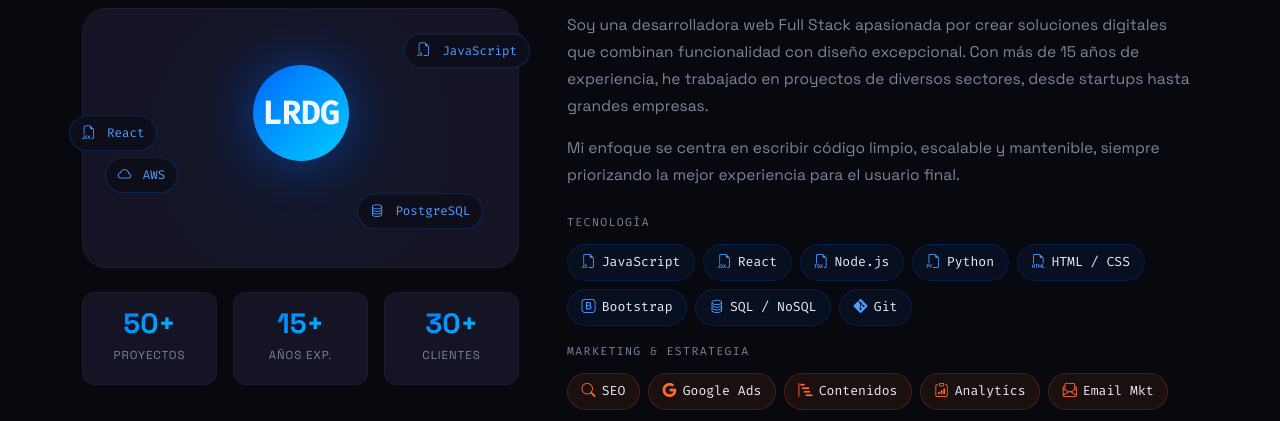
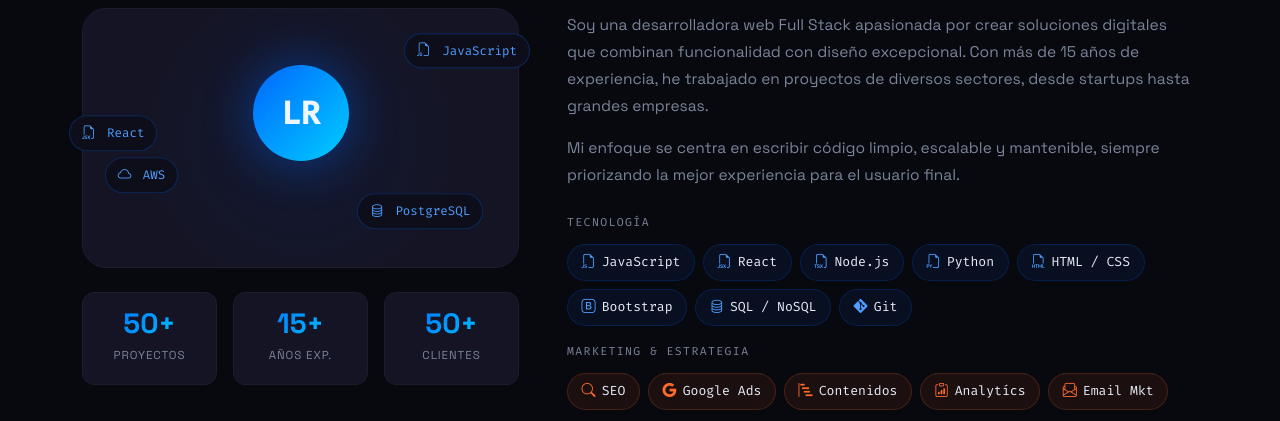
Before and after one commit to luciromero/luciromero.github.io, a Jekyll site: the page built from index.html, in a window 1280 px wide and 900 px high, scrolled down 2280 px. Shown: the part 168-589 px from the top of the window. Built offline with Jekyll 4.4.1, drawn with Linux system fonts in a browser that asks for light colours.

Commit message:
cambio en iniciales y sobre mi

```diff
--- a/_config.yml
+++ b/_config.yml
@@ -18,7 +18,7 @@
 # Autor
 author:
   name: "LR Digital Group"
-  initials: "LRDG"
+  initials: "LR"
   email: "luucir@hotmail.com"
   location: "Cordoba, Argentina"
   bio: "Desarrolladora web Full Stack con pasión por crear experiencias digitales excepcionales"
--- a/_includes/about.html
+++ b/_includes/about.html
@@ -38,7 +38,7 @@
               <span class="stat-lbl">Años exp.</span>
             </div>
             <div class="stat-card">
-              <span class="stat-num">30+</span>
+              <span class="stat-num">50+</span>
               <span class="stat-lbl">Clientes</span>
             </div>
           </div>
```
